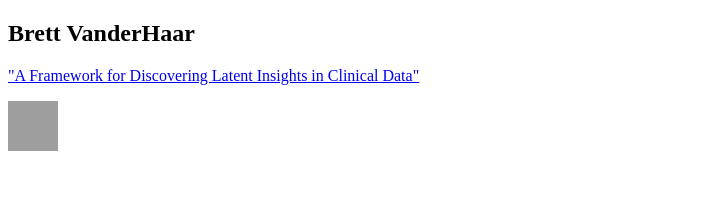
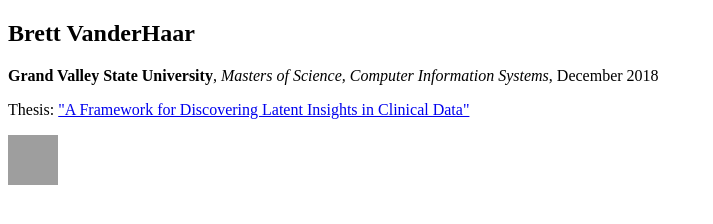
Before and after one commit to bvanderhaar/brettvanderhaar.com, a plain HTML site: page index.html in a window 1280 px wide. Shown: the whole page, without its empty margins (0-713 px from the left). Drawn offline with Linux system fonts and the light colour scheme; grey boxes are pictures that could not be loaded.

Commit message:
add GV accomplishment

```diff
--- a/index.html
+++ b/index.html
@@ -8,7 +8,8 @@
 <body>
   <article>
     <h1>Brett VanderHaar</h1>
-    <a href="https://scholarworks.gvsu.edu/cistechlib/319/">"A Framework for Discovering Latent Insights in Clinical Data"
+    <p><strong>Grand Valley State University</strong>, <em>Masters of Science, Computer Information Systems</em>, December 2018</p>
+    <p>Thesis: <a href="https://scholarworks.gvsu.edu/cistechlib/319/">"A Framework for Discovering Latent Insights in Clinical Data"
       </p>
     </a>
     <section>
```
